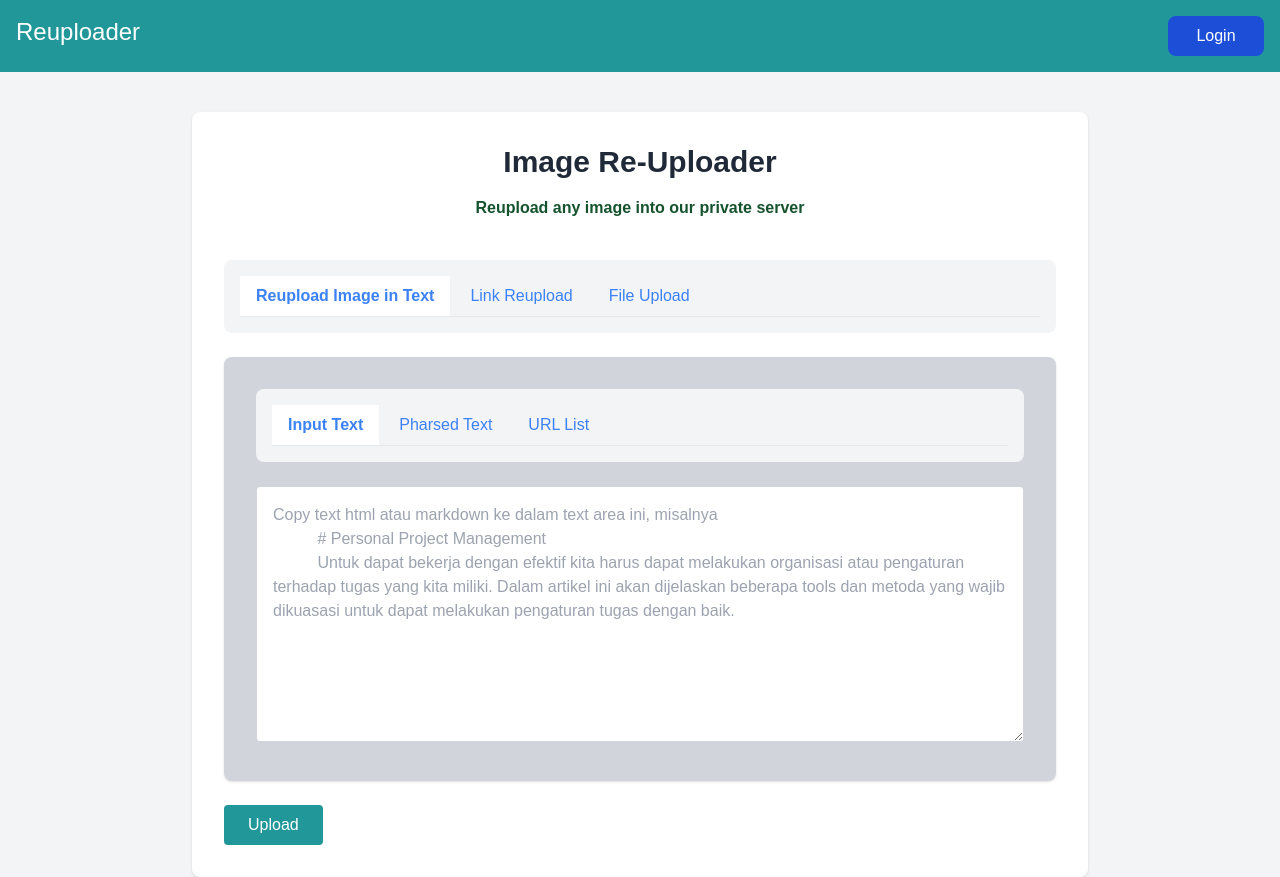
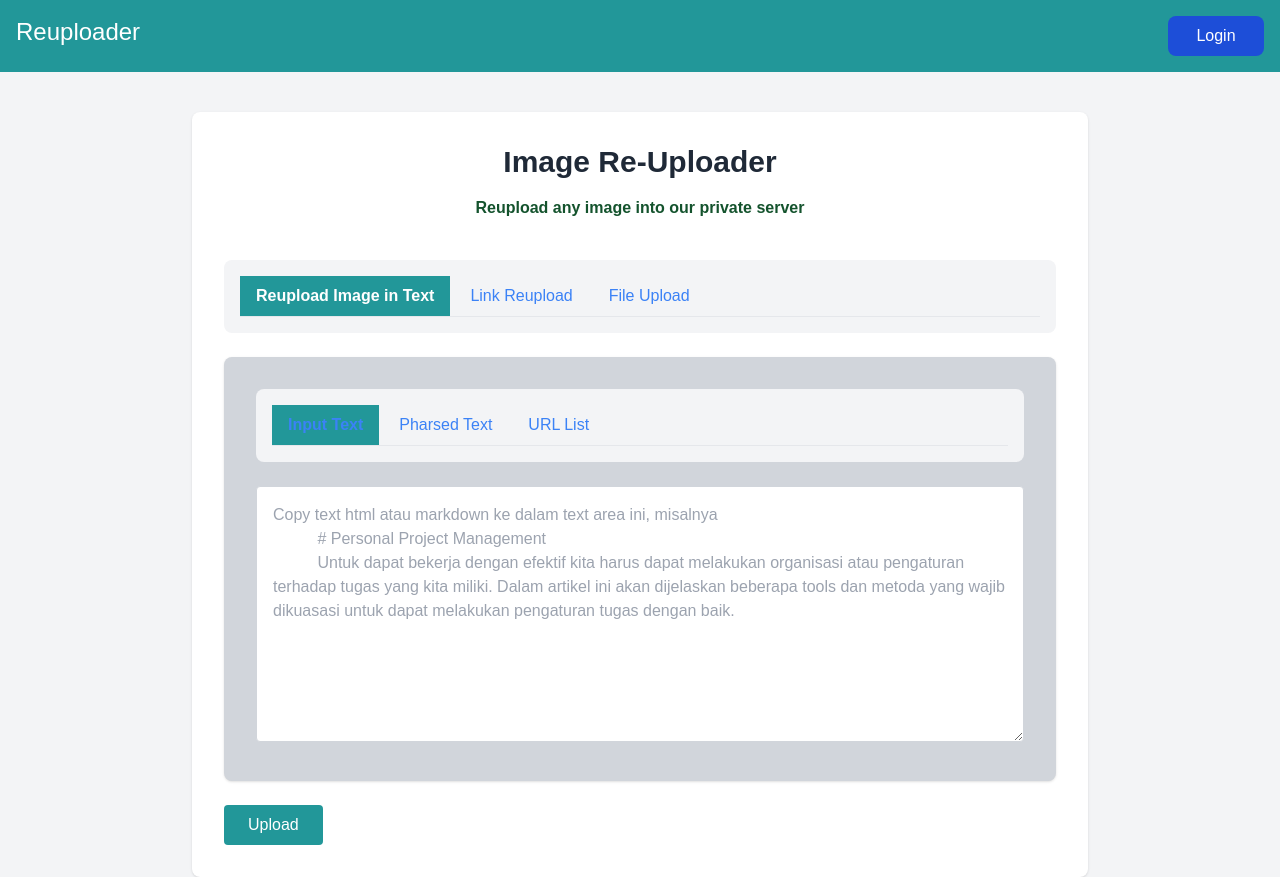
Before and after one commit to Ameliadaa/Intern_Tonjoo, a Next.js app in the folder Intern_Tonjoo_FE/uploader/: page / in a window 1280 px wide. Built offline with nearby package versions, Linux system fonts and the light colour scheme.

Commit message:
Update page.js

```diff
--- a/Intern_Tonjoo_FE/uploader/src/app/page.js
+++ b/Intern_Tonjoo_FE/uploader/src/app/page.js
@@ -1,3 +1,5 @@
+import Link from "next/link";
+
 export default function Home() {
   return (
     <div className="bg-white rounded-lg shadow p-8 max-w-4xl mx-auto">
@@ -11,28 +13,28 @@ export default function Home() {
         <div className="bg-gray-100 p-4 rounded-lg mb-6">
           <ul className="flex border-b">
             <li className="mr-1">
-              <a
-                className="bg-white inline-block py-2 px-4 text-blue-500 font-semibold"
-                href="#"
+              <Link
+                className="bg-primary inline-block py-2 px-4 text-white font-semibold"
+                href="/"
               >
                 Reupload Image in Text
-              </a>
+              </Link>
             </li>
             <li className="mr-1">
-              <a
-                className="inline-block py-2 px-4 text-blue-500 hover:text-blue-800"
-                href="#"
+              <Link
+                href="/LinkReupload"
+                className="inline-block py-2 px-4 text-blue-500  hover:bg-primary hover:text-white "
               >
                 Link Reupload
-              </a>
+              </Link>
             </li>
             <li className="mr-1">
-              <a
-                className="inline-block py-2 px-4 text-blue-500 hover:text-blue-800"
-                href="#"
+              <Link
+                href="/FileUpload"
+                className="inline-block py-2 px-4 text-blue-500 hover:bg-primary hover:text-white"
               >
                 File Upload
-              </a>
+              </Link>
             </li>
           </ul>
         </div>
@@ -40,13 +42,26 @@ export default function Home() {
           <div className="bg-gray-100 p-4 rounded-lg mb-6">
             <ul className="flex border-b">
               <li className="mr-1">
-              <a className="bg-white inline-block py-2 px-4 text-blue-500 font-semibold" href="#">Input Text</a>
+                <Link
+                  className="bg-primary inline-block py-2 px-4 text-blue-500 font-semibold hover:text-white "
+                  href="/"
+                >
+                  Input Text
+                </Link>
               </li>
               <li className="mr-1">
-              <a className="inline-block py-2 px-4 text-blue-500 hover:text-blue-800" href="#">Pharsed Text</a>
+              <Link className="inline-block py-2 px-4 text-blue-500 hover:text-blue-800 hover:text-white hover:bg-primary"
+                  href="/Pharsed">  Pharsed Text
+              </Link>
+
               </li>
               <li className="mr-1">
-              <a className="inline-block py-2 px-4 text-blue-500 hover:text-blue-800" href="#">URL List</a>
+                <a
+                  className="inline-block py-2 px-4 text-blue-500 hover:text-blue-800 hover:text-white hover:bg-primary "
+                  href="#"
+                >
+                  URL List
+                </a>
               </li>
             </ul>
           </div>
@@ -57,13 +72,10 @@ export default function Home() {
           Untuk dapat bekerja dengan efektif kita harus dapat melakukan organisasi atau pengaturan terhadap tugas yang kita miliki. Dalam artikel ini akan dijelaskan beberapa tools dan metoda yang wajib dikuasasi untuk dapat melakukan pengaturan tugas dengan baik.
 "
           ></textarea>
-
         </div>
-
-
       </div>
       {/* <Link to=""> */}
-      <button className="bg-primary text-white px-6 py-2 rounded">
+      <button className="bg-primary hover:bg-secondary text-white px-6 py-2 rounded">
         Upload
       </button>
       {/* </Link> */}
```
Lines whose indentation alone changed are shown as unchanged.
